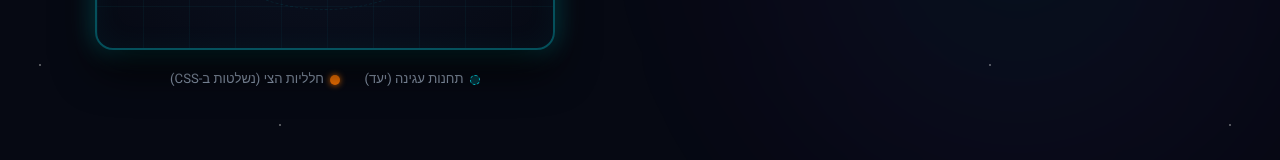
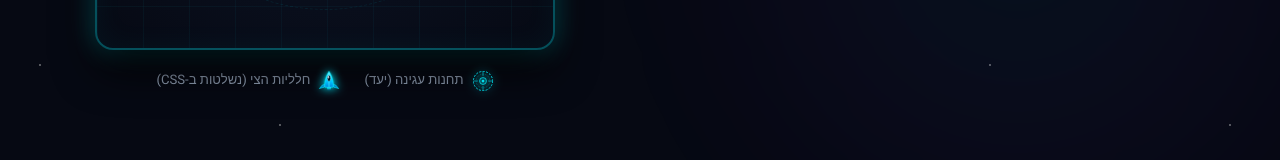
Before and after one commit to ofekellenbogen/The-College-of-Management-Web-Application-Development-Course-Assignment-2, a plain HTML site: page index.html in a window 1280 px wide. Shown: the part 570-730 px from the top of the page. Drawn offline with Linux system fonts and the light colour scheme.

Commit message:
Update board legend with authentic SVG icons for docking stations and spaceships

```diff
--- a/css/board.css
+++ b/css/board.css
@@ -295,21 +295,28 @@
 .legend-item {
   display: flex;
   align-items: center;
-  gap: 0.4rem;
+  gap: 0.5rem;
 }
 
-.legend-dot {
-  width: 10px;
-  height: 10px;
-  border-radius: 50%;
+.legend-icon {
+  width: 22px;
+  height: 22px;
+  display: inline-flex;
+  align-items: center;
+  justify-content: center;
+  flex-shrink: 0;
 }
 
-.legend-dot.target-dot {
-  border: 1.5px dashed var(--accent-cyan);
-  background: rgba(0, 240, 255, 0.2);
+.legend-icon img {
+  width: 100%;
+  height: 100%;
+  object-fit: contain;
 }
 
-.legend-dot.ship-dot {
-  background: var(--accent-orange);
-  box-shadow: 0 0 6px var(--accent-orange);
+.legend-icon.target-icon img {
+  filter: drop-shadow(0 0 5px var(--accent-cyan));
 }
+
+.legend-icon.ship-icon img {
+  filter: drop-shadow(0 0 5px var(--accent-cyan));
+}
--- a/index.html
+++ b/index.html
@@ -198,11 +198,15 @@
 
         <div class="board-footer-legend">
           <div class="legend-item">
-            <span class="legend-dot target-dot"></span>
+            <span class="legend-icon target-icon">
+              <img src="assets/dock-cyan.svg" alt="תחנת עגינה" width="20" height="20">
+            </span>
             <span>תחנות עגינה (יעד)</span>
           </div>
           <div class="legend-item">
-            <span class="legend-dot ship-dot"></span>
+            <span class="legend-icon ship-icon">
+              <img src="assets/spaceship-cyan.svg" alt="חללית" width="20" height="20">
+            </span>
             <span>חלליות הצי (נשלטות ב-CSS)</span>
           </div>
         </div>
```
